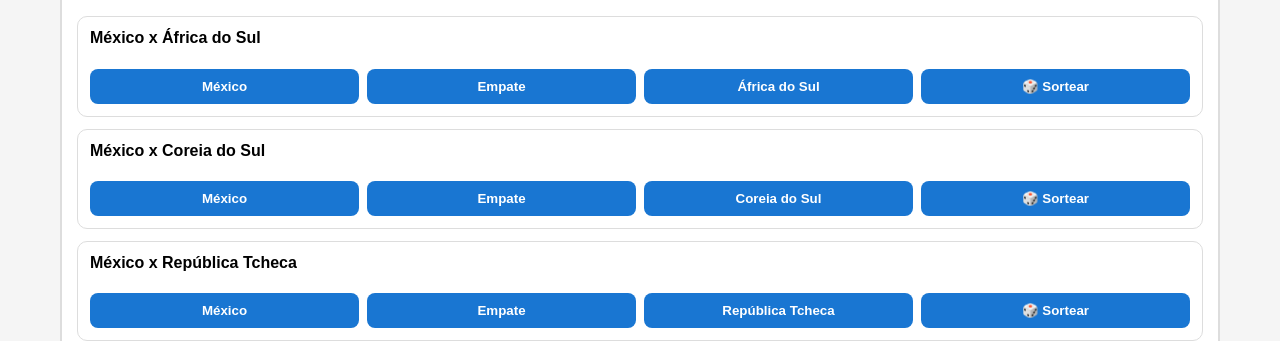
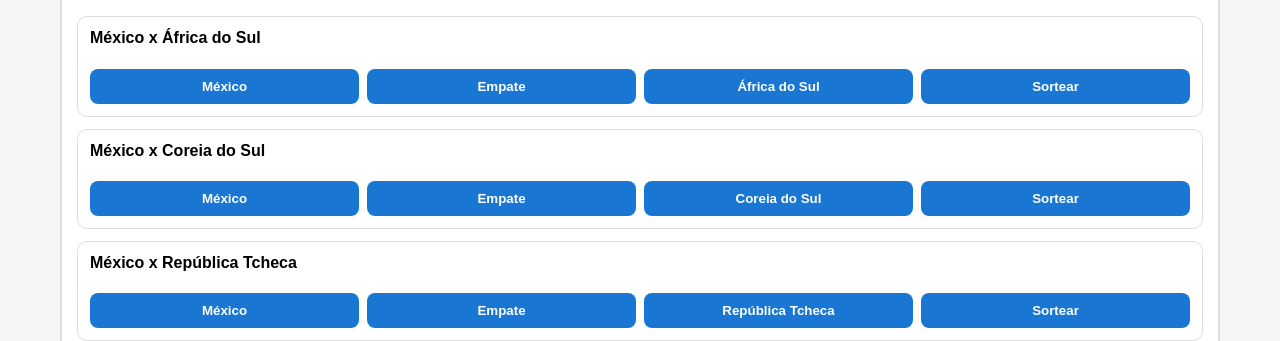
Before and after one commit to DanielMoura2/CopaDoMundo2026, a React (Vite) app: page / in a window 1280 px wide. Shown: the part 477-818 px from the top of the page. Built offline with nearby package versions, Linux system fonts and the light colour scheme.

Commit message:
primeiro

```diff
--- a/src/components/MatchCard.jsx
+++ b/src/components/MatchCard.jsx
@@ -78,7 +78,7 @@ export default function MatchCard({
             }}
             onClick={onRandom}
           >
-            🎲 Sortear
+             Sortear
           </button>
         </div>
       )}
```
